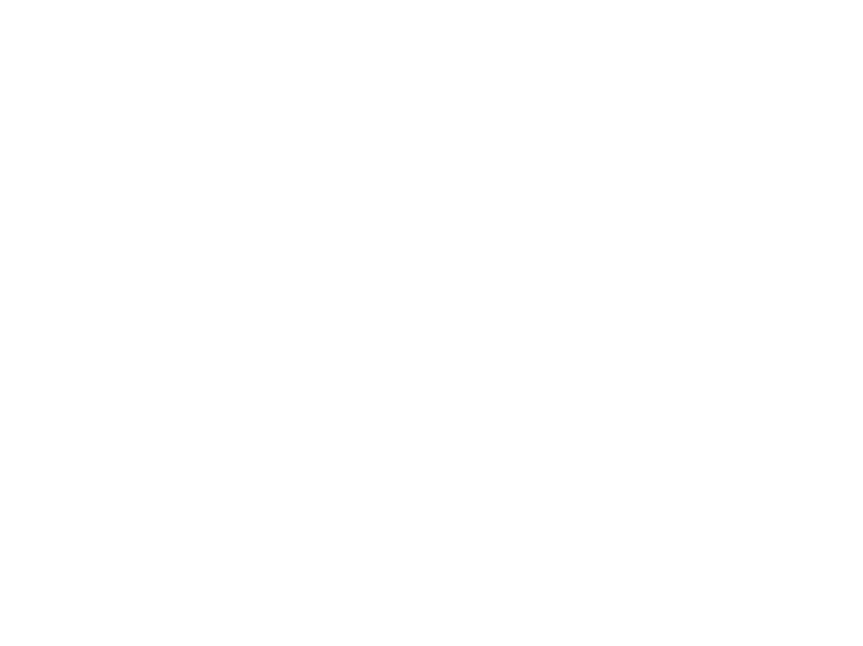
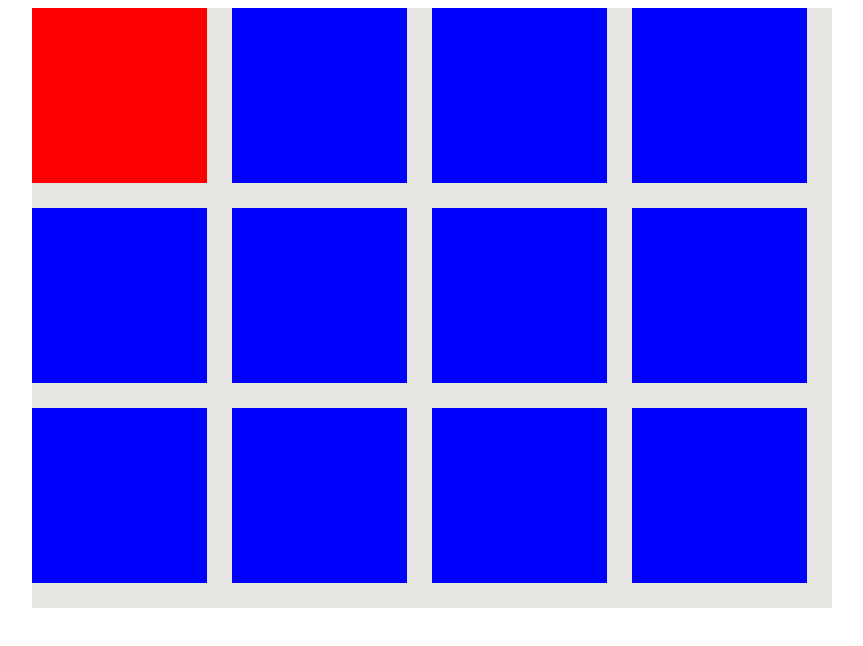
Before and after one commit to maxwelfcoelho/memory-game, a plain HTML site: page index.html in a window 1280 px wide. Shown: the whole page, without its empty margins (208-1071 px from the left). Drawn offline with Linux system fonts and the light colour scheme.

Commit message:
created memory grid

```diff
--- /dev/null
+++ b/css/style.css
@@ -0,0 +1,4 @@
+#canvas {
+    display: block;
+    margin: 0 auto;
+}
--- a/index.html
+++ b/index.html
@@ -1,6 +1,7 @@
 <!DOCTYPE html>
 <html>
     <title>Memory Game</title>
+    <link rel="stylesheet" href="css/style.css">
 </html>
 <body>
     <canvas id="canvas" width="800" height="600"></canvas>
--- a/js/game.js
+++ b/js/game.js
@@ -0,0 +1,40 @@
+const canvas = document.getElementById("canvas");
+const ctx = canvas.getContext("2d");
+
+ctx.fillStyle = "#E6E5E1";
+ctx.fillRect(0, 0, canvas.width, canvas.height);
+
+function Tile(x, y) {
+    this.x = x;
+    this.y = y;
+    this.size = 175;
+}
+
+Tile.prototype.drawFaceDown = function() {
+    ctx.fillStyle = "blue";
+    ctx.fillRect(this.x, this.y, this.size, this.size);
+}
+
+Tile.prototype.drawFaceUp = function() {
+    ctx.fillStyle = "Red";
+    ctx.fillRect(this.x, this.y, this.size, this.size);
+}
+
+const ROW_SIZE = 4;
+const COLUMN_SIZE = 3
+let tiles = [];
+let exposed = new Array(12).fill(false);
+exposed[0] = true;
+for (let i = 0; i < ROW_SIZE; i++) {
+    for (let j = 0; j < COLUMN_SIZE; j++) {
+        tiles.push(new Tile(i * 200, j * 200));
+    }
+}
+console.log(tiles);
+for (let i = 0; i < tiles.length; i++) {
+    if (exposed[i] === false) {
+        tiles[i].drawFaceDown();
+    } else {
+        tiles[i].drawFaceUp();
+    }
+}
```
Also changed, not shown: 1 other file.
